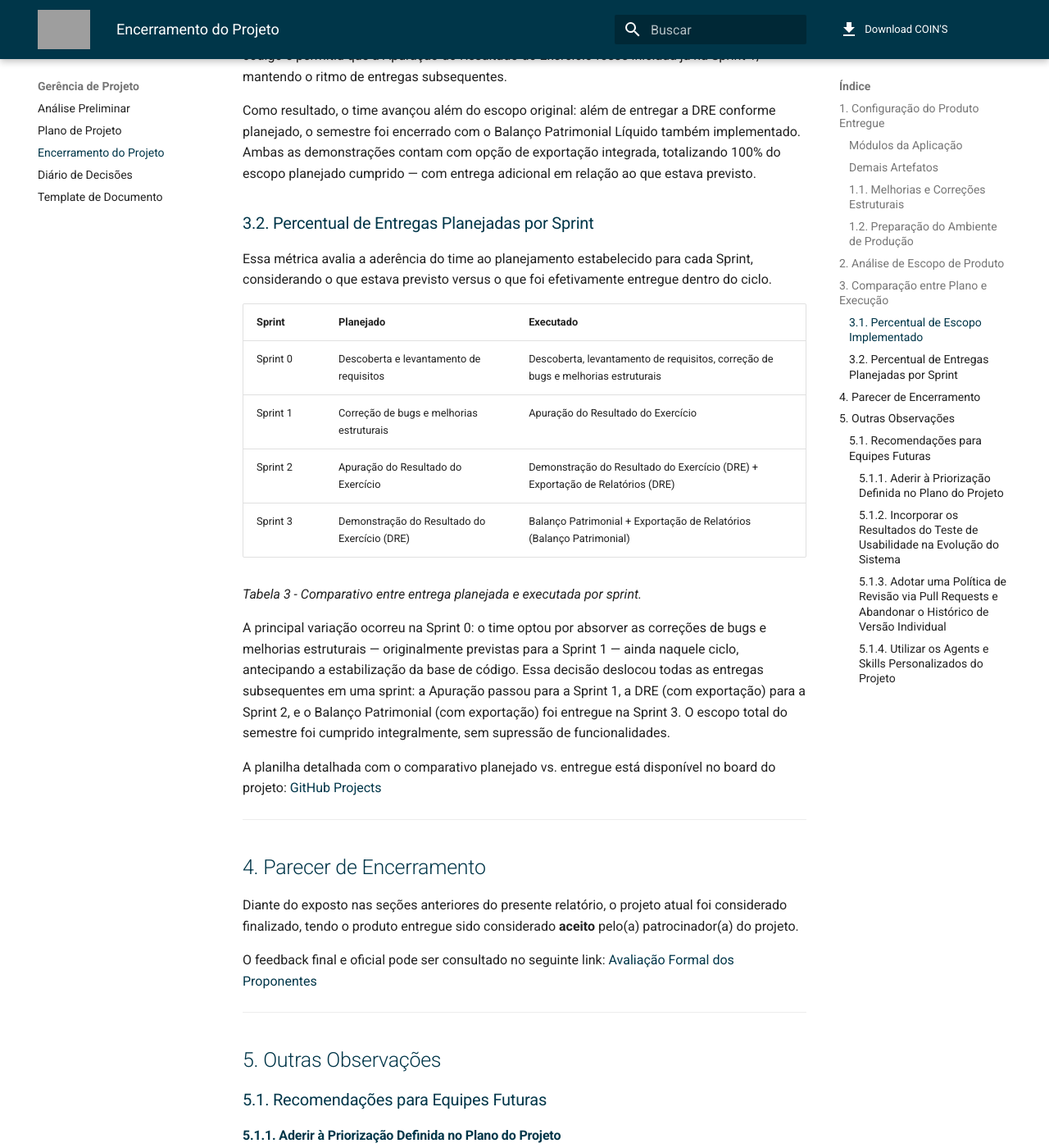
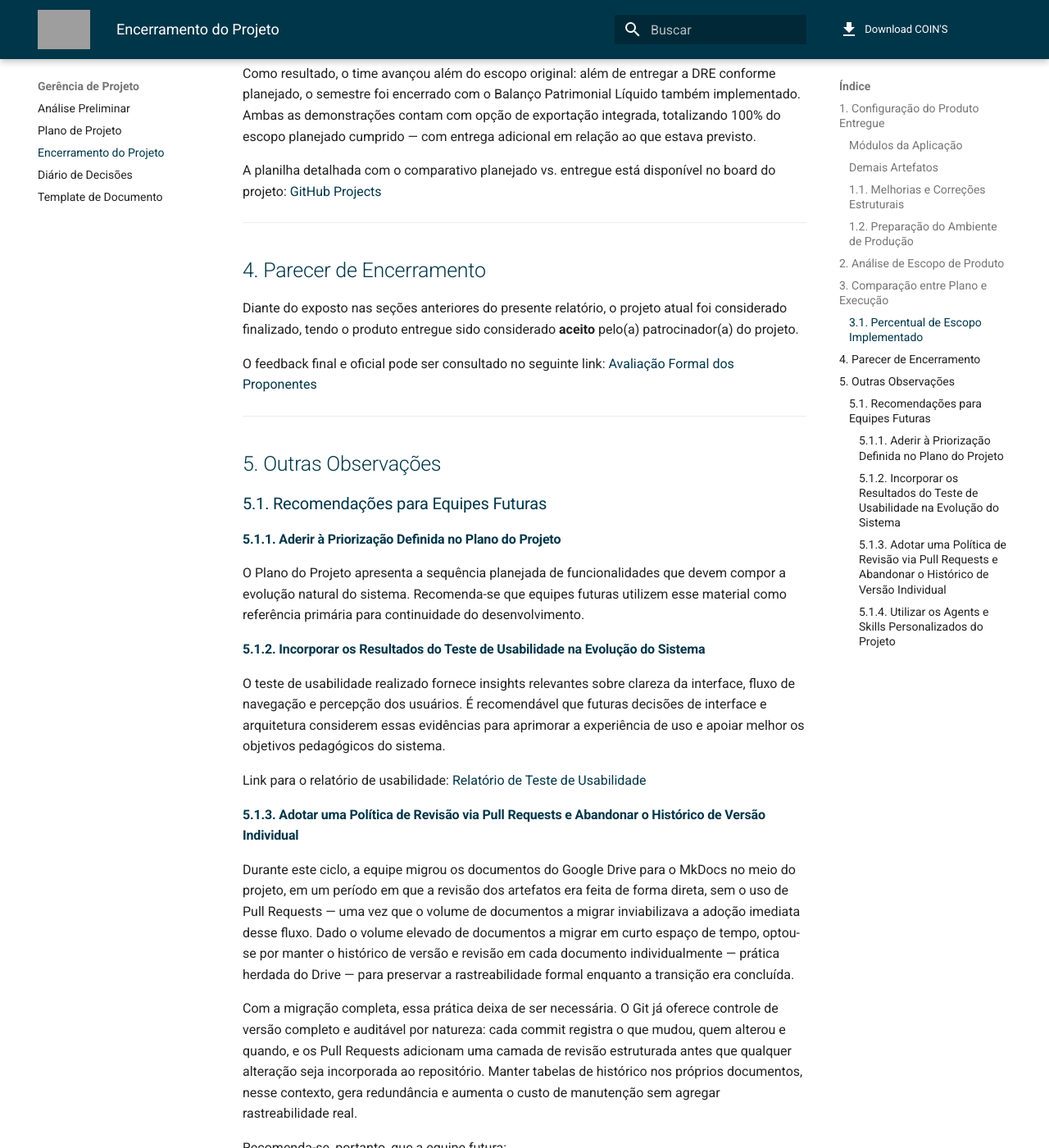
Before and after one commit to NES-Contabilidade-Integrada/doc-coins2026.1, an MkDocs documentation site: the page built from docs/gerencia-projeto/encerramento-do-projeto.md, in a window 1280 px wide and 1400 px high, scrolled down 4095 px. Shown: the whole window at 82% size. Built offline with MkDocs 1.6.1 and Material for MkDocs 9.7.7, drawn with Linux system fonts in a browser that asks for light colours; some of the changed text lies outside the part shown; grey boxes are pictures that could not be loaded.

Commit message:
docs(encerramento): remove métrica de entregas planejadas por sprint
Co-Authored-By: Claude Sonnet 4.6 <noreply@anthropic.com>

```diff
--- a/docs/gerencia-projeto/encerramento-do-projeto.md
+++ b/docs/gerencia-projeto/encerramento-do-projeto.md
@@ -92,7 +92,6 @@ Nesta seção é feita uma análise comparativa entre o planejamento original e
 | Métrica | Resultado |
 | ------- | :-------: |
 | Percentual de escopo implementado | 100% |
-| Percentual de entregas planejadas por Sprint | `<valor>` |
 
 _Tabela 2 - Comparação entre planejado e real._
 
@@ -106,20 +105,6 @@ O insumo recebido da equipe do semestre anterior — na forma de bugs e débitos
 
 Como resultado, o time avançou além do escopo original: além de entregar a DRE conforme planejado, o semestre foi encerrado com o Balanço Patrimonial Líquido também implementado. Ambas as demonstrações contam com opção de exportação integrada, totalizando 100% do escopo planejado cumprido — com entrega adicional em relação ao que estava previsto.
 
-### 3.2. Percentual de Entregas Planejadas por Sprint
-
-Essa métrica avalia a aderência do time ao planejamento estabelecido para cada Sprint, considerando o que estava previsto versus o que foi efetivamente entregue dentro do ciclo.
-
-| Sprint | Planejado | Executado |
-| ------ | --------- | --------- |
-| Sprint 0 | Descoberta e levantamento de requisitos | Descoberta, levantamento de requisitos, correção de bugs e melhorias estruturais |
-| Sprint 1 | Correção de bugs e melhorias estruturais | Apuração do Resultado do Exercício |
-| Sprint 2 | Apuração do Resultado do Exercício | Demonstração do Resultado do Exercício (DRE) + Exportação de Relatórios (DRE) |
-| Sprint 3 | Demonstração do Resultado do Exercício (DRE) | Balanço Patrimonial + Exportação de Relatórios (Balanço Patrimonial) |
-
-_Tabela 3 - Comparativo entre entrega planejada e executada por sprint._
-
-A principal variação ocorreu na Sprint 0: o time optou por absorver as correções de bugs e melhorias estruturais — originalmente previstas para a Sprint 1 — ainda naquele ciclo, antecipando a estabilização da base de código. Essa decisão deslocou todas as entregas subsequentes em uma sprint: a Apuração passou para a Sprint 1, a DRE (com exportação) para a Sprint 2, e o Balanço Patrimonial (com exportação) foi entregue na Sprint 3. O escopo total do semestre foi cumprido integralmente, sem supressão de funcionalidades.
 
 A planilha detalhada com o comparativo planejado vs. entregue está disponível no board do projeto: [GitHub Projects](https://github.com/orgs/NES-Contabilidade-Integrada/projects/9/views/1)
 
```
